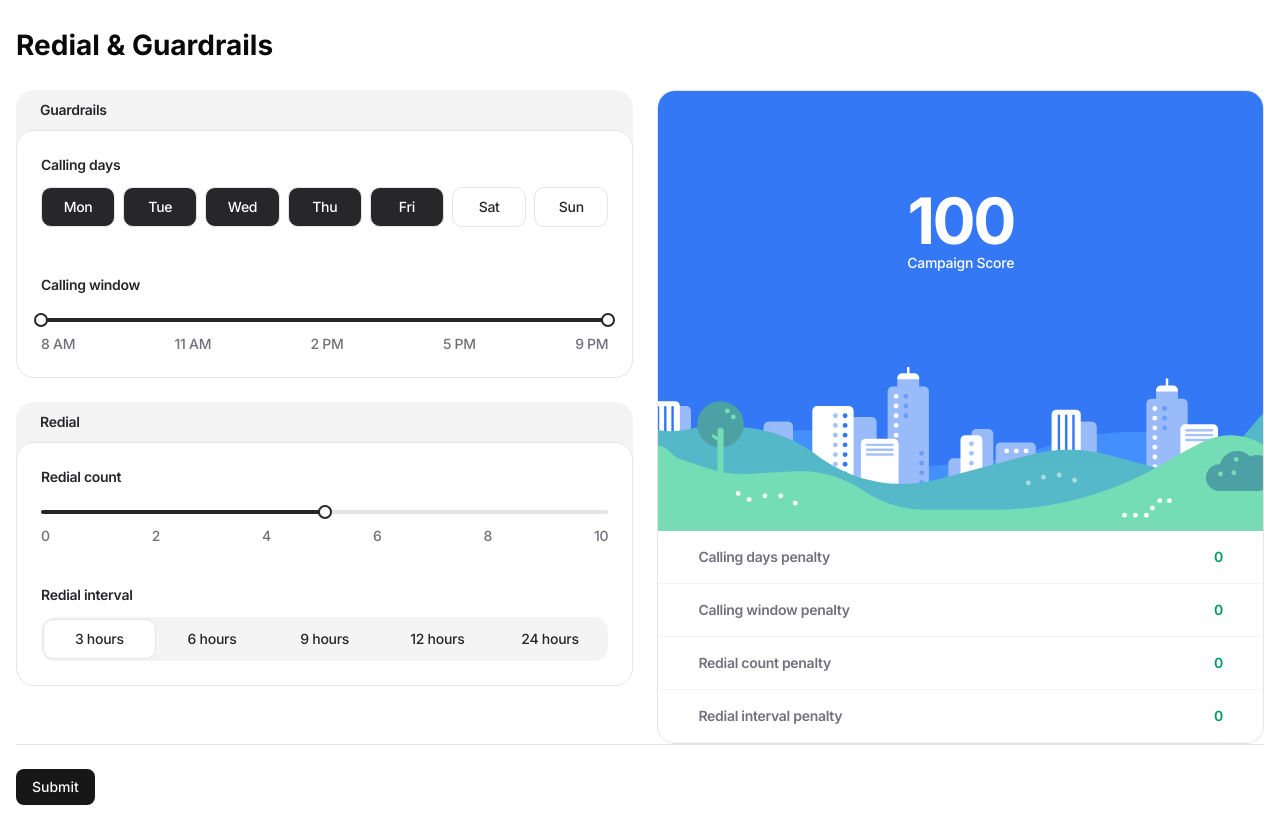
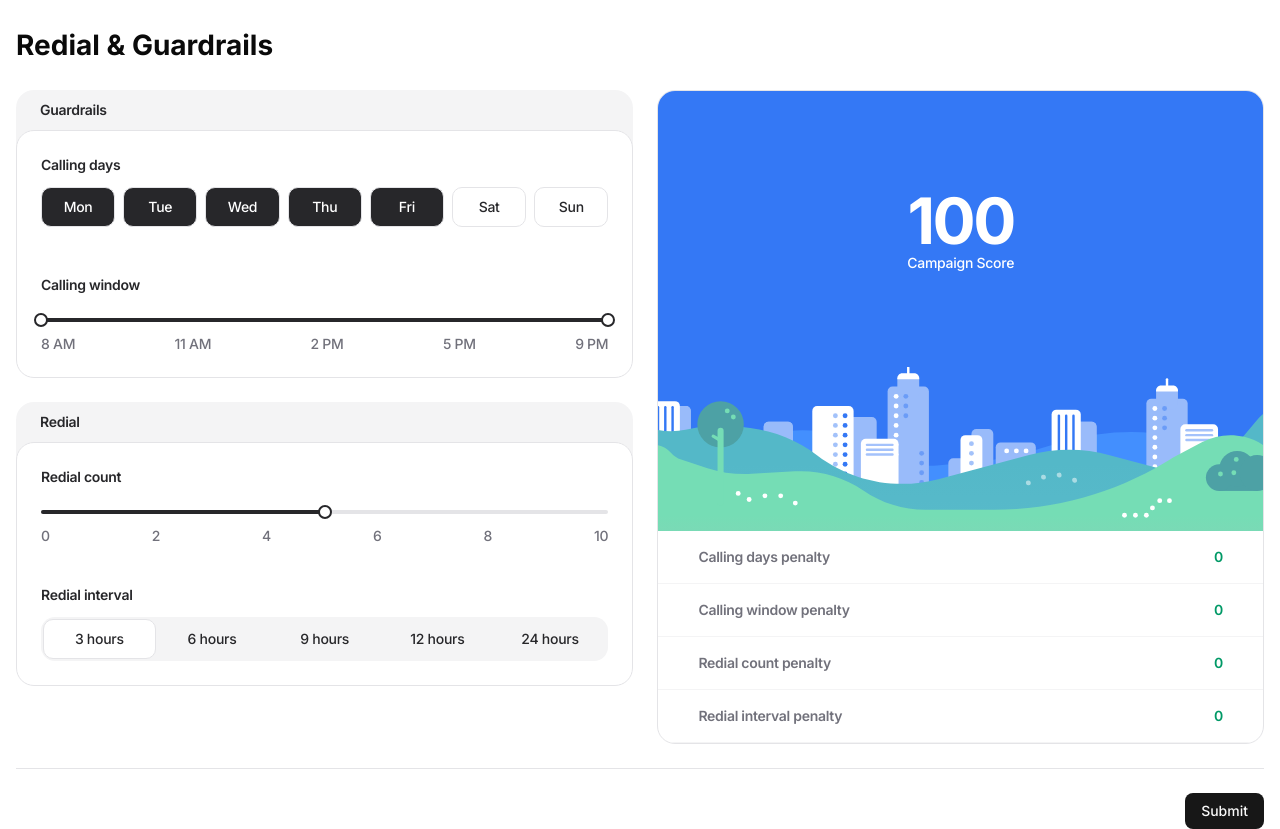
Before and after one commit to shristi-gupta21/campaign-score-calculator, a Next.js app: page / in a window 1280 px wide. Before the commit the page ends 805 px from the top, so only its background shows below. Built offline with nearby package versions, Linux system fonts and the light colour scheme.

Commit message:
footer css fixg

```diff
--- a/components/layout/footer.tsx
+++ b/components/layout/footer.tsx
@@ -7,13 +7,13 @@ export default function Footer() {
   const { submittedPayload, submit } = useCampaignForm();
 
   return (
-    <footer className="flex justify-between gap-4 border-t border-t-zinc-200 pt-6">
+    <footer className="flex justify-between gap-4 border-t border-t-zinc-200 pt-6 mt-6">
       {submittedPayload && (
         <pre className="overflow-x-auto rounded-lg border border-border bg-muted/50 p-4 font-mono text-sm text-foreground">
           {JSON.stringify(submittedPayload, null, 2)}
         </pre>
       )}
-      <div className="flex justify-end">
+      <div className="w-full flex justify-end">
         <Button type="button" onClick={submit}>
           Submit
         </Button>
```
